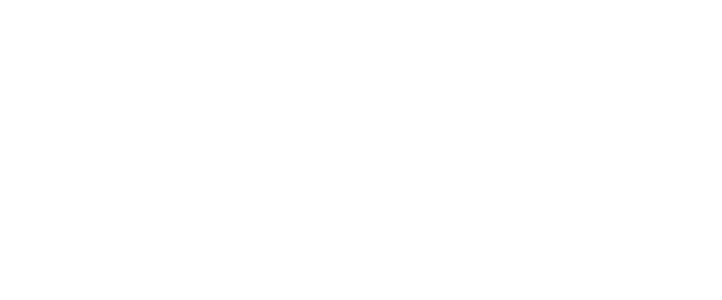
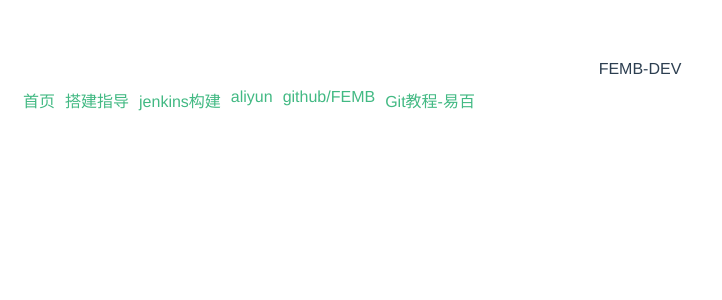
Before and after one commit to TUARAN/FEMB, a Vue app: page /#/ in a window 1280 px wide. Shown: the top 300 px of the page, without its empty margins (0-722 px from the left). Built offline with nearby package versions, Linux system fonts and the light colour scheme; the HTML template or start-up script is replaced by a standard one.

Commit message:
feat:update first links

```diff
--- a/package.json
+++ b/package.json
@@ -11,6 +11,8 @@
   "dependencies": {
     "@vue/composition-api": "^0.5.0",
     "core-js": "^3.6.4",
+    "node-sass": "^4.14.1",
+    "sass-loader": "^8.0.2",
     "vue": "^2.6.11",
     "vue-router": "^3.1.6"
   },
--- a/src/components/list.vue
+++ b/src/components/list.vue
@@ -1,6 +1,14 @@
 <template>
-  <div class="hello">
-    <h1>1</h1>
+  <div>
+    <div>FEMB-DEV</div>
+    <div class="list-cell">
+        <div><a href="47.107.72.184/index.html">首页</a></div>
+        <div><a href="https://juejin.im/post/5de798126fb9a016121b209b">搭建指导</a></div>
+        <div><a href="http://47.107.72.184:8080">jenkins构建</a></div>
+        <div><a href="https://www.aliyun.com">aliyun</a></div>
+        <div><a href="https://github.com/TUARAN/FEMB">github/FEMB</a></div>
+        <div><a href="https://www.yiibai.com/git">Git教程-易百</a></div>
+    </div>
   </div>
 </template>
 
@@ -14,7 +22,7 @@
 </script>
 
 <!-- Add "scoped" attribute to limit CSS to this component only -->
-<style scoped>
+<style lang='scss' scoped>
 h3 {
   margin: 40px 0 0;
 }
@@ -28,5 +36,15 @@
 }
 a {
   color: #42b983;
+  text-decoration: none;
+}
+.list-cell{
+    display: flex;
+    flex-direction: row;
+    justify-content: flex-start;
+    padding: 10px;
+    div{
+        margin: 0 5px;;
+    }
 }
 </style>
```
Also changed, not shown: src/main.js (+8 -3 lines), 13 other files (tests, documents, lock files or other folders).
